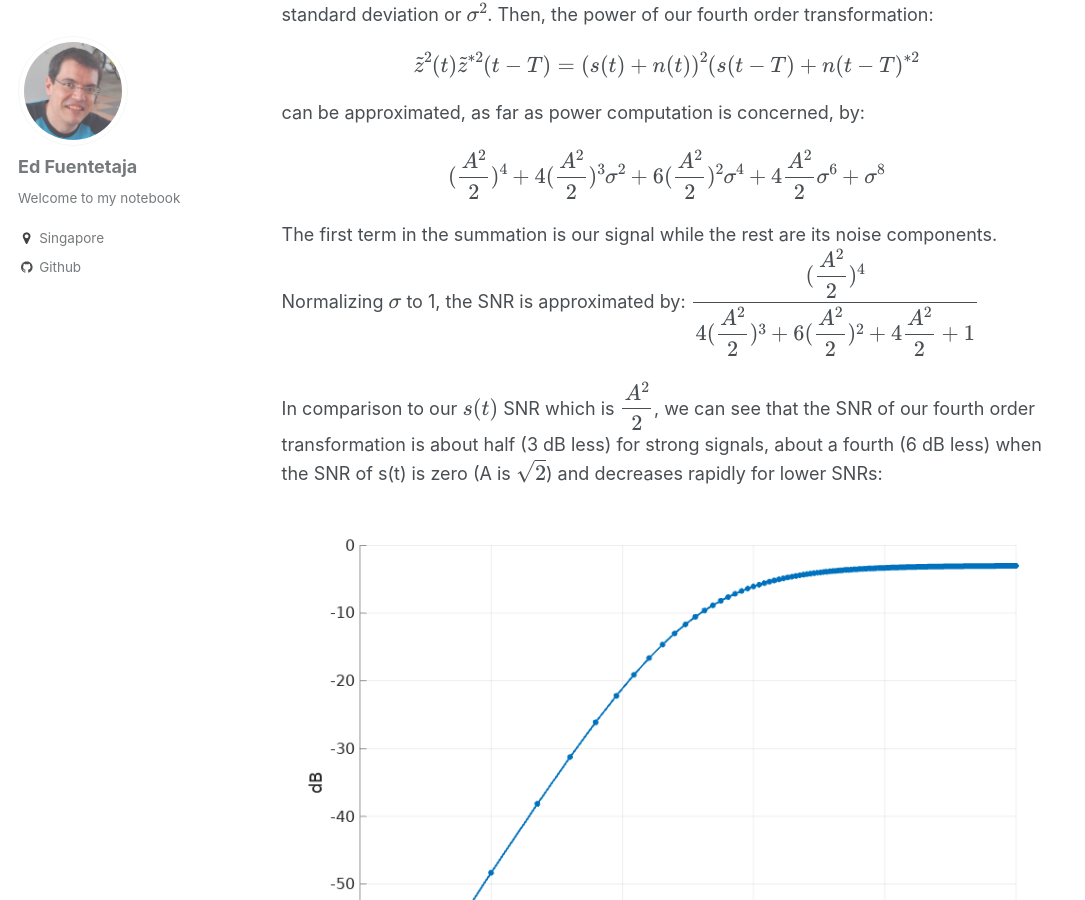
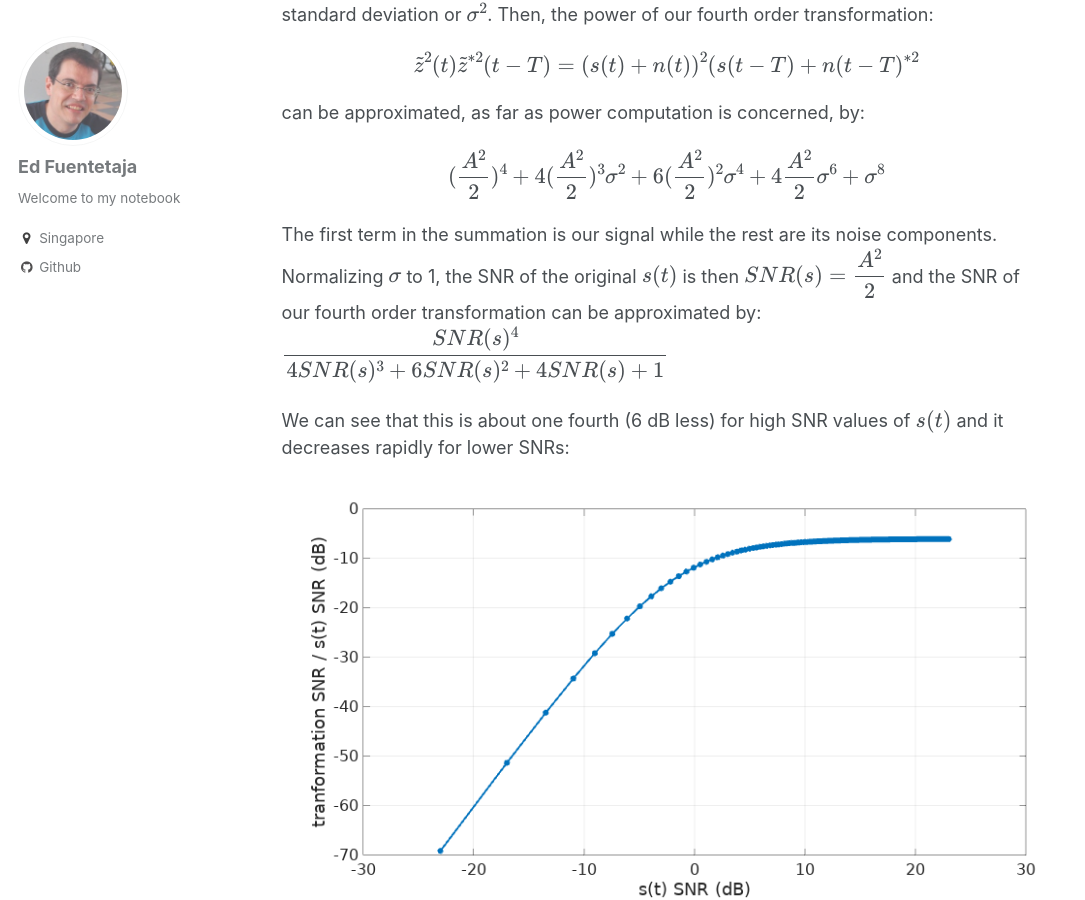
Before and after one commit to EdFuentetaja/EdFuentetaja.github.io, a Jekyll site: the page built from _posts/2019-07-06-dandrea_clock_recovery.markdown, in a window 1280 px wide and 900 px high, scrolled down 5836 px. Shown: the whole window, without its empty margins (0-1085 px from the left). Built offline with Jekyll 4.4.1, drawn with Linux system fonts in a browser that asks for light colours; formulas are drawn with MathJax 3; comment, search, counter and statistics services are not loaded; some of the changed text lies outside the part shown.

Commit message:
Fixed an error in the SNR estimation.

```diff
--- a/_posts/2019-07-06-dandrea_clock_recovery.markdown
+++ b/_posts/2019-07-06-dandrea_clock_recovery.markdown
@@ -75,10 +75,10 @@ can be approximated, as far as power computation is concerned, by:
 
 $$(\dfrac{A^2}{2})^4 + 4(\dfrac{A^2}{2})^3\sigma^2 + 6(\dfrac{A^2}{2})^2\sigma^4 + 4\dfrac{A^2}{2}\sigma^6 + \sigma^8$$
 
-The first term in the summation is our signal while the rest are its noise components. Normalizing $$\sigma$$ to 1, the SNR is approximated by:
-$$\dfrac{(\dfrac{A^2}{2})^4}{4(\dfrac{A^2}{2})^3 + 6(\dfrac{A^2}{2})^2 + 4\dfrac{A^2}{2} + 1}$$
+The first term in the summation is our signal while the rest are its noise components. Normalizing $$\sigma$$ to 1, the SNR of the original $$s(t)$$ is then $$SNR(s) = \dfrac{A^2}{2}$$ and the SNR of our fourth order transformation can be approximated by:
+$$\dfrac{SNR(s)^4}{4SNR(s)^3 + 6SNR(s)^2 + 4SNR(s) + 1}$$
 
-In comparison to our $$s(t)$$ SNR which is $$\dfrac{A^2}{2}$$, we can see that the SNR of our fourth order transformation is about half (3 dB less) for strong signals, about a fourth (6 dB less) when the SNR of s(t) is zero (A is $$\sqrt{2}$$) and decreases rapidly for lower SNRs:
+We can see that this is about one fourth (6 dB less) for high SNR values of $$s(t)$$ and it decreases rapidly for lower SNRs:
 
 ![SNR comparison][snr_comparison]{:.center-image}
 
```
Also changed, not shown: other parts of _posts/2019-07-06-dandrea_clock_recovery.markdown (+1 -1 lines), images/DAndrea/snr_comparison.png.
